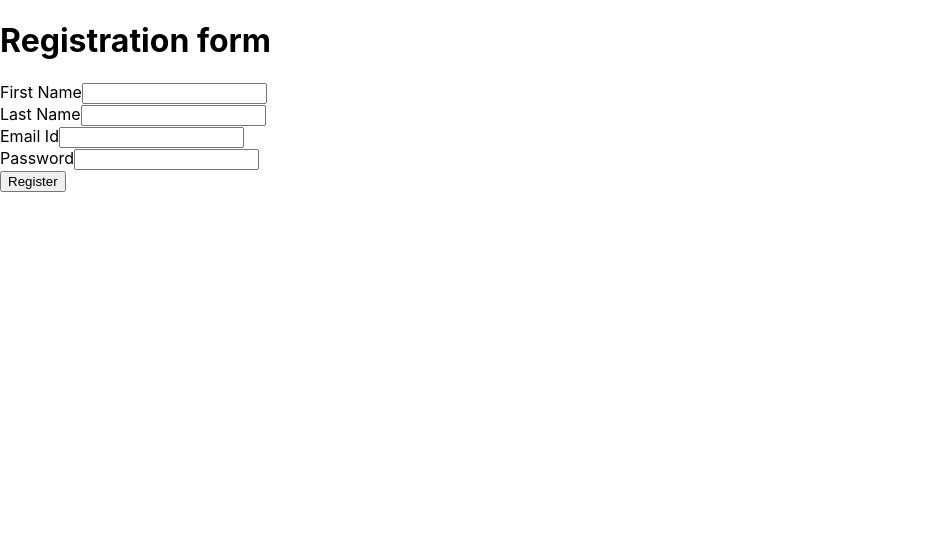
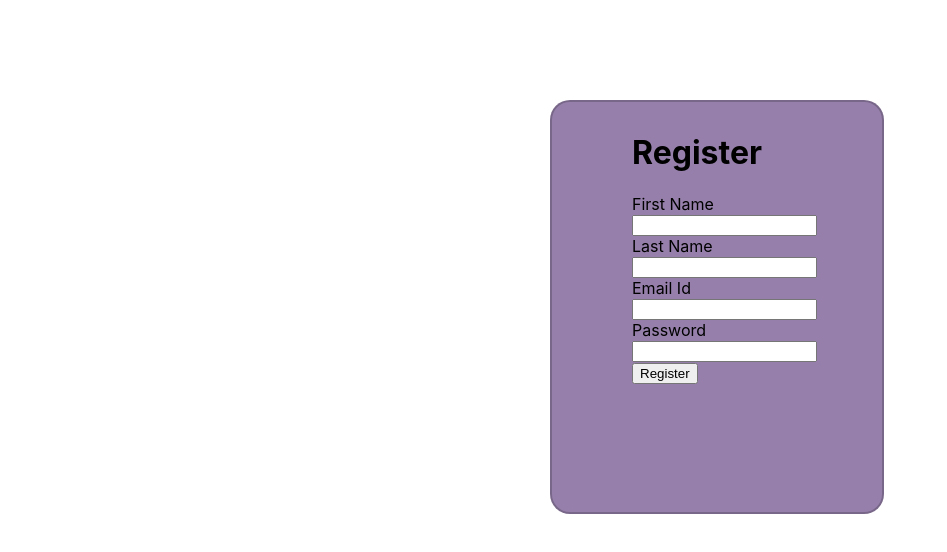
Before and after one commit to RitikaT19/test1, a React (Create React App) app: page / in a window 1280 px wide. Shown: the top 552 px of the page, without its empty margins (0-947 px from the left). Built offline with nearby package versions, Linux system fonts and the light colour scheme.

Commit message:
feat: made box for form and added css for it

```diff
--- /dev/null
+++ b/src/css/Registration.css
@@ -0,0 +1,10 @@
+.box{
+    width: 100px;
+    height: 400px;
+    border: 2px solid rgb(7, 0, 0, 0.2);
+    border-radius: 20px;
+    margin: 100px 550px;
+    background: rgb(124, 97, 151, 0.8);
+    padding: 10px 150px 0px 80px;
+
+}
--- a/src/pages/Registration.jsx
+++ b/src/pages/Registration.jsx
@@ -1,11 +1,19 @@
+/**
+ * @module       page
+ * @file         Registration.jsx
+ * @description  registration page
+ * @author       Ritika <spk2ritika1911@gmail.com>
+ * @since        17/08/2021
+----------------------------------------------------------------------------------------------- */
 import React from 'react'
+import '../css/Registration.css'
 
 const Registration = () =>{
     return(
-        <div>
+        <div className = "box">
             <form action =''>
                 <div>
-                    <h1>Registration form</h1>
+                    <h1>Register</h1>
                 </div>
                 <div>
                 <label htmlFor='firstName'>First Name</label>
```
